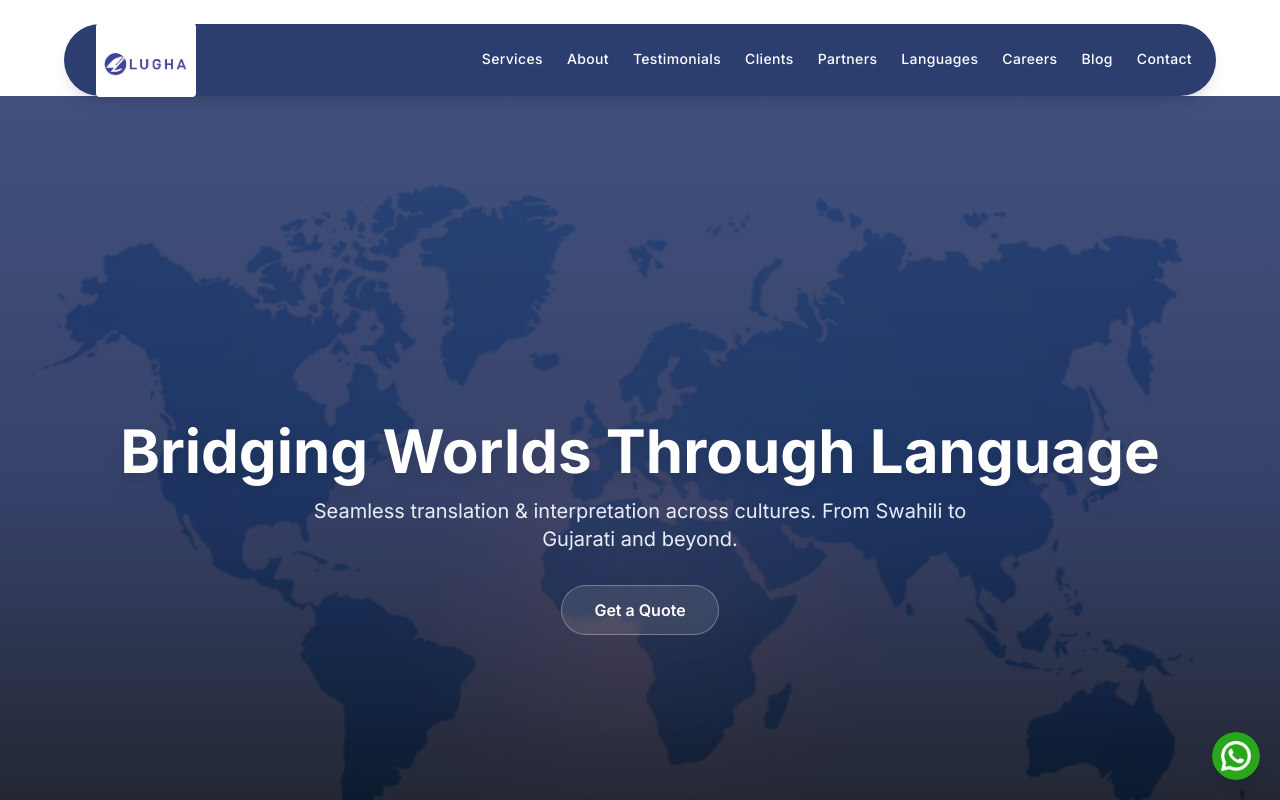
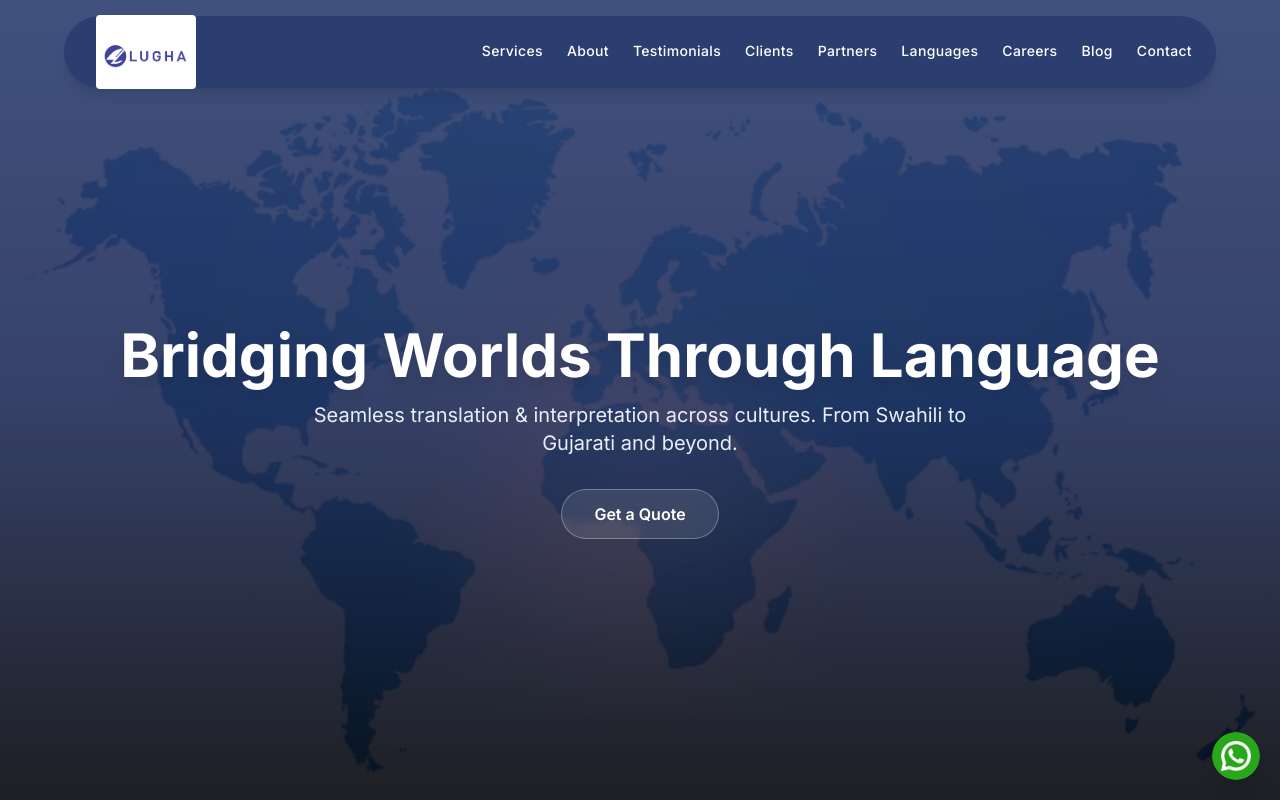
Before and after one commit to devis998/lugha-website1.0, a Next.js app: page / in a window 1280 px wide. Shown: the top 800 px of the page. Built offline with nearby package versions, Linux system fonts and the light colour scheme.

Commit message:
Update Navbar.tsx

```diff
--- a/app/components/Navbar.tsx
+++ b/app/components/Navbar.tsx
@@ -7,7 +7,7 @@ export default function Navbar() {
   const [isOpen, setIsOpen] = useState(false)
 
   return (
-    <nav className="relative z-30 font-sans bg-lugha-navy rounded-full shadow-lg px-6 py-2 mx-auto max-w-6xl mt-6">
+    <nav className="fixed top-4 left-1/2 transform -translate-x-1/2 z-50 font-sans w-[95%] max-w-6xl bg-lugha-navy text-white rounded-full shadow-lg px-6 py-2 backdrop-blur-md">
       <div className="flex items-center justify-between h-14">
 
         {/* LOGO */}
```
